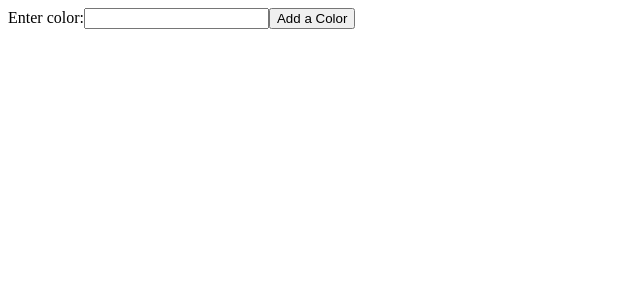
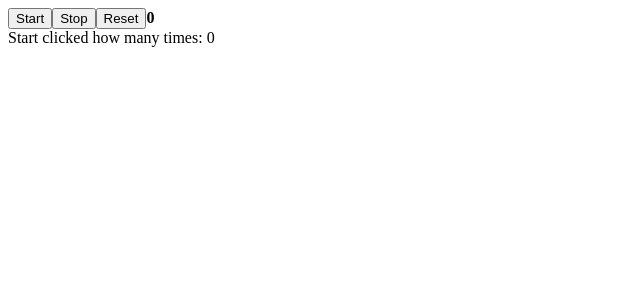
Before and after one commit to harmonmoindi/Harmon-Moindi-ClassWork, a React (Vite) app in the folder React/vite-project2/: page / in a window 1280 px wide. Shown: the top 300 px of the page, without its empty margins (0-640 px from the left). Built offline with nearby package versions, Linux system fonts and the light colour scheme.

Commit message:
Side Effect and conditions

```diff
--- /dev/null
+++ b/React/vite-project2/src/SideEffectsConditions/StopWatch.jsx
@@ -0,0 +1,56 @@
+/*
+start, stop, reset, and lap buttons
+*/
+import { useEffect, useState } from "react";
+
+function StopWatch() {
+  const [isStopped, setIsStopped] = useState(true);
+  const [k, setK] = useState(0);
+  //tracking dependancies
+  useEffect(() => {
+    if (isStopped === false) {
+      setK(k + 1);
+    }
+  }, [isStopped]);
+
+  return (
+    <div>
+      <div>
+        <button onClick={() => setIsStopped(false)}>Start</button>
+        <button onClick={() => setIsStopped(true)}>Stop</button>
+        <button onClick={() => setK(0)}>Reset</button>
+        <b>{k}</b>
+      </div>
+      <div>Start clicked how many times: {k}</div>
+      <ShowTimer isStopped={isStopped} k={k} />
+    </div>
+  );
+}
+
+function ShowTimer({ isStopped, k }) {
+  if (isStopped) {
+    return null;
+  }
+  return <Timmer k={k} />;
+}
+function Timmer({ k }) {
+  const [time, setTime] = useState(0);
+
+  useEffect(() => {
+    const interval = setInterval(() => {
+      console.log("for k is", k, "time is", time);
+      setTime((c) => c + 1);
+    }, 1000);
+    return () => {
+      clearInterval(interval);
+    };
+  }, []);
+
+  return (
+    <div>
+      <b>{time}</b>
+    </div>
+  );
+}
+
+export default StopWatch;
--- a/React/vite-project2/src/main.jsx
+++ b/React/vite-project2/src/main.jsx
@@ -6,11 +6,11 @@ path "./"
 import (AnyName: Default Export) from "path"
 import js or jsx files. The extension is optional.
 */
-import StateandEvents from "./StateandEvents/ColorsAndCircles"; // Default Export
+import SideEffectsConditions from "./SideEffectsConditions/StopWatch"; // Default Export
 // import "./index.css";
 
 createRoot(document.getElementById("root")).render(
   <StrictMode>
-    <StateandEvents />
+    <SideEffectsConditions />
   </StrictMode>,
 );
```
Also changed, not shown: React/vite-project2/src/SideEffectsConditions/LifeCycle.jsx (added, +63 -0 lines).
